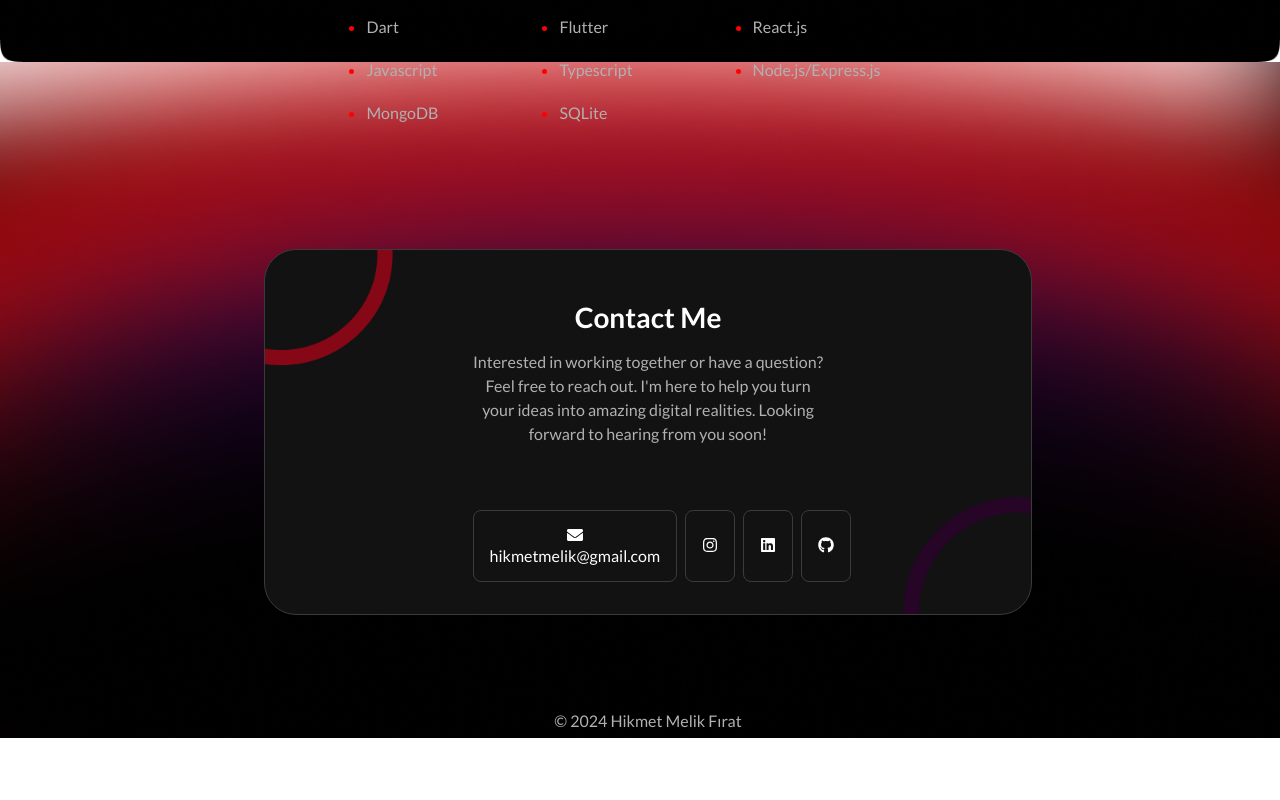
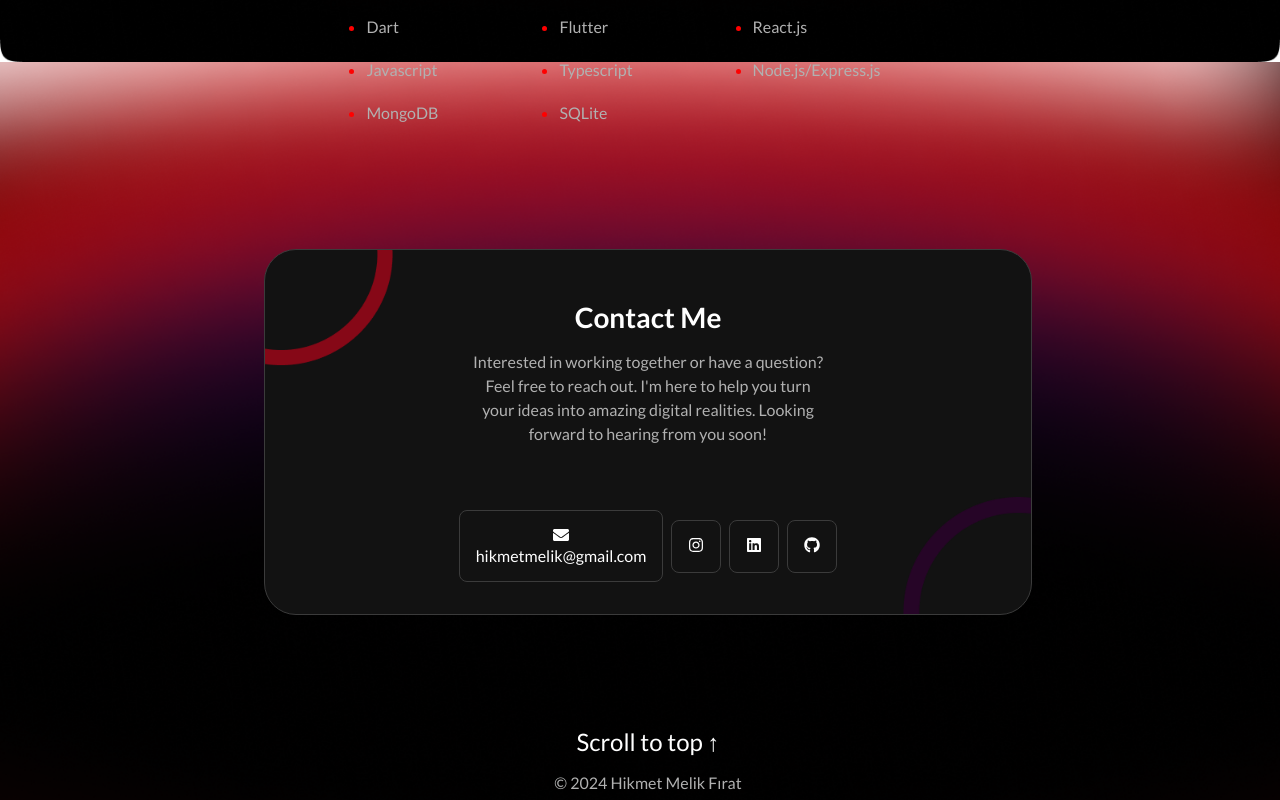
Before and after one commit to HikmetMelikk/personal-website, a React (Vite) app: page / in a window 1280 px wide. Shown: the part 3234-4034 px from the top of the page. Before the commit the page ends 3972 px from the top, so only its background shows below. Built offline with nearby package versions, Linux system fonts and the light colour scheme.

Commit message:
- Refactor ContactMeCard and added new feature "Scroll to top" - backend image visualized

```diff
--- a/src/components/ContactMe.tsx
+++ b/src/components/ContactMe.tsx
@@ -20,7 +20,12 @@ export default function ContactMe() {
     const handleGithubClick = () => {
         window.open("https://github.com/HikmetMelikk", "_blank");
     };
+    const scrollToTop = () => {
+        window.scrollTo({ top: 0, behavior: "smooth" });
+    };
+
     return (
+        <div className={styles.contactMeRow}>
             <div className={styles.contactMeCard} id="contact">
                 <img
                     src="/assets/ellipse-left.png"
@@ -61,5 +66,9 @@ export default function ContactMe() {
                     </div>
                 </div>
             </div>
+            <div className={styles.scrollToTopButton} onClick={scrollToTop}>
+                Scroll to top ↑
+            </div>
+        </div>
     );
 }
--- a/src/styles/contactme.module.css
+++ b/src/styles/contactme.module.css
@@ -11,6 +11,26 @@
     margin: 0 auto;
     margin-bottom: 6rem;
 }
+.contactMeRow {
+    display: flex;
+    flex-direction: column;
+    justify-content: center;
+    align-items: center;
+}
+.scrollToTopButton {
+    font-size: 1.5rem;
+    color: #ffffff;
+    border: none;
+    border-radius: 1rem;
+    cursor: pointer;
+    transition: background-color 0.3s ease;
+    padding: 1rem 1rem;
+}
+
+.scrollToTopButton:hover {
+    background-color: #5b5b5b;
+}
+
 .topLeftQuarterCircle,
 .bottomRightQuarterCircle {
     position: absolute;
@@ -45,6 +65,8 @@
 
 .contactMeButtonRow {
     display: flex;
+    align-items: center;
+    justify-content: center;
     margin-top: 4rem;
     gap: 0.5rem;
 }
--- a/src/translations/en/global.json
+++ b/src/translations/en/global.json
@@ -43,6 +43,8 @@
         "name": "Customer Backend",
         "description": "Customer Backend project for Argekip Bilisim Teknolojileri Internship. Backend service for Customer App with Typescript. Free to use for simple operations. Used technologies: Node.js, Express.js, MongoDB.",
         "github": "https://github.com/HikmetMelikk/Customer-Backend",
+        "image": "/assets/backend-vs.webp",
+
         "button": "Explore Project on Github"
     },
     {
--- a/src/translations/tr/global.json
+++ b/src/translations/tr/global.json
@@ -41,6 +41,7 @@
         "name": "Müşteri Backend",
         "description": "Argekip Bilisim Teknolojileri Stajı için Müşteri Backend projesi. Müşteri Uygulaması için backend hizmeti. Basit işlemler için kullanıma uygundur. Kullanılan teknolojiler: Node.js, Express.js, MongoDB.",
         "github": "https://github.com/HikmetMelikk/Customer-Backend",
+        "image": "/assets/backend-vs.webp",
         "button": "Projeyi Github'da Keşfet"
         },
         {
```
Also changed, not shown: public/assets/backend-vs.webp (added). Lines whose indentation alone changed are shown as unchanged.
